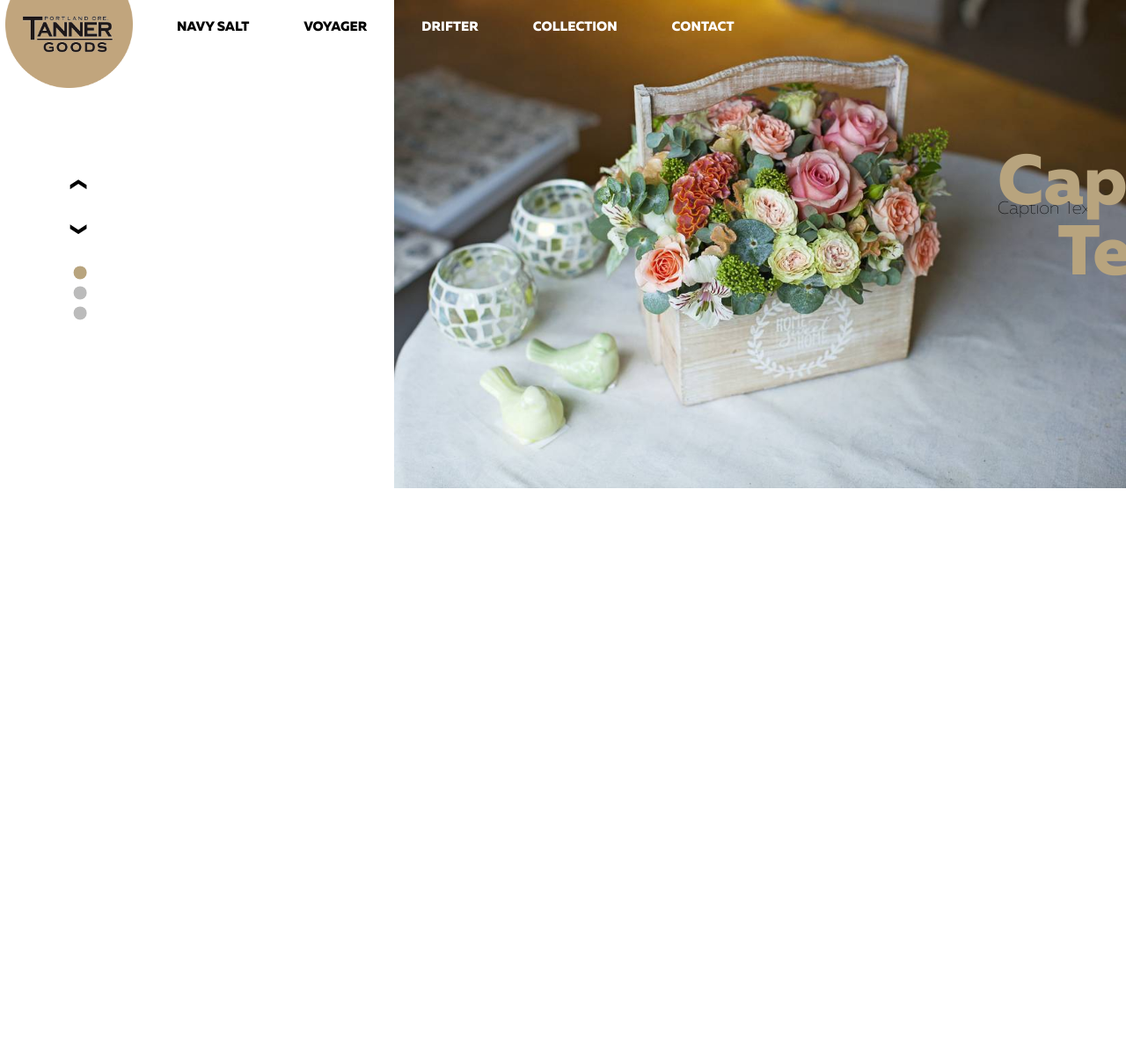
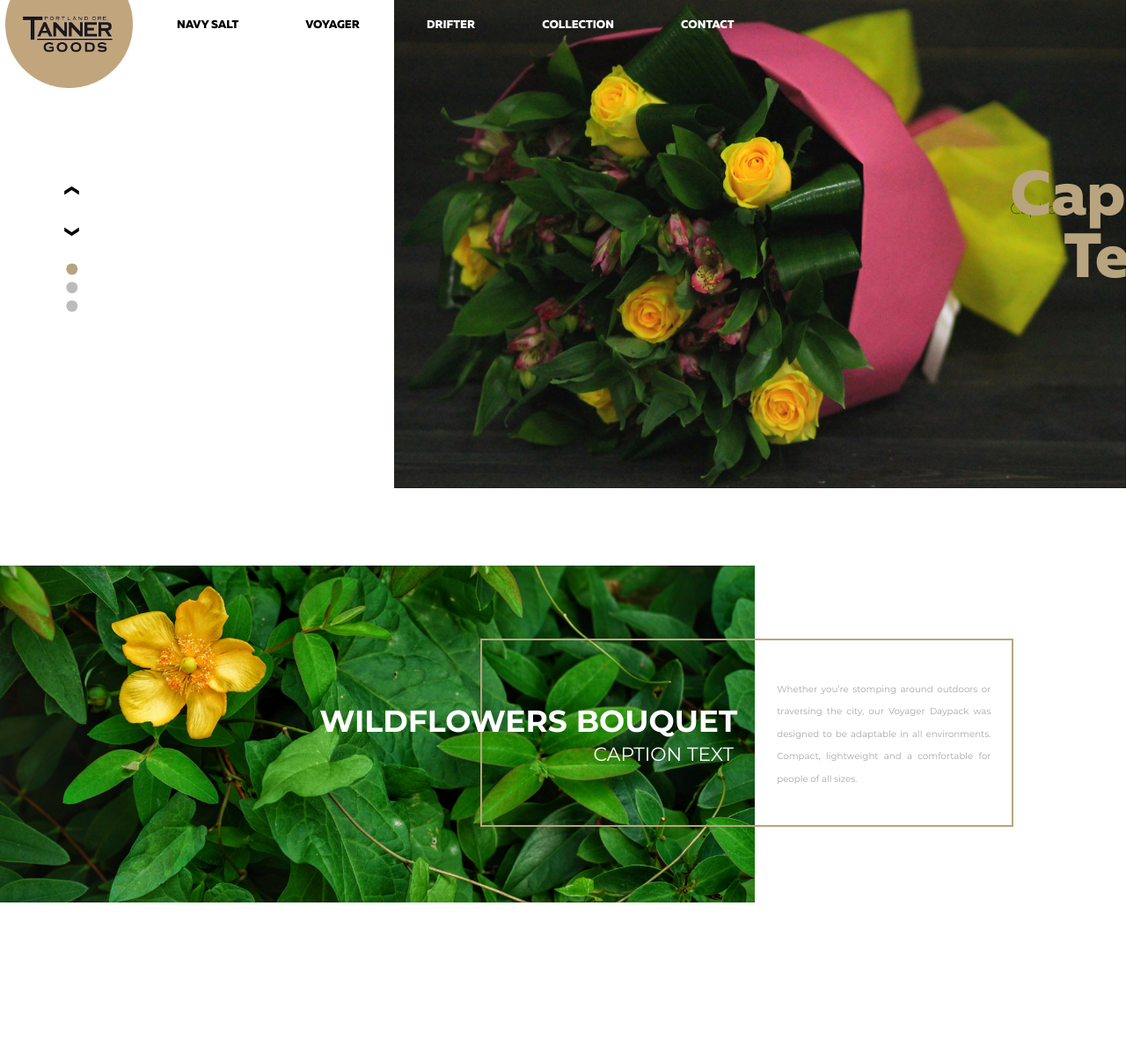
Before and after one commit to denis-fominykh/Flowers-Project, a website: page index.html in a window 1280 px wide. Shown: the top 1196 px of the page at 88% size. Before the commit the page ends 800 px from the top, so only its background shows below. Drawn offline with Linux system fonts and the light colour scheme; files whose address does not match are found by name.

Commit message:
Add Product Caption and adaptability

```diff
--- a/index.html
+++ b/index.html
@@ -29,54 +29,29 @@
 
 
 	<main class="Main">
-		<section class="Slider">
+		<section class="Slider Slider-sliderContainer Slider-sliderContainer--sliderContainerHeight">
+			<div class="Slider Slider-sliderContainer Slider-sliderContainer--sliderContainerModifier">
 				<div class="Slider Slider-slideshowContainer Slider-slideshowContainer--slideshowModifier">
-
 					<div class="Slider Slider-mySlides Slider-mySlides--slidesFade">
-					<!--
-					<div class="Text Text-sliderText Text-sliderText--numberText">1 / 3</div>
-					-->
+						<img class="Slider Slider-slidesImg Slider-slidesImg--imgModifier"
+						     src="src/img/02.jpg">
+						<span class="Text Text-sliderText Text-sliderText--imgText">Caption Text</span>
+						<span class="Text Text-sliderText Text-sliderText--imgTextСaption">Caption Text</span>
+					</div>
+					<div class="Slider Slider-mySlides Slider-mySlides--slidesFade">
 						<img class="Slider Slider-slidesImg Slider-slidesImg--imgModifier"
 						     src="src/img/01.jpg">
-					<span class="Text Text-sliderText Text-sliderText--imgText">Caption
-						Text</span>
-					<span class="Text Text-sliderText Text-sliderText--imgTextСaption">Caption
-						Text</span>
+						<span class="Text Text-sliderText Text-sliderText--imgText">Caption Two</span>
+						<span class="Text Text-sliderText Text-sliderText--imgTextСaption">Caption Two</span>
 					</div>
-
 					<div class="Slider Slider-mySlides Slider-mySlides--slidesFade">
-					<!--
-					<div class="Text Text-sliderText Text-sliderText--numberText">2 / 3</div>
-					-->
-					<img class="Slider Slider-slidesImg Slider-slidesImg--imgModifier"
-					     src="src/img/02.jpg">
-					<span class="Text Text-sliderText Text-sliderText--imgText">Caption
-						Two</span>
-					<span class="Text Text-sliderText Text-sliderText--imgTextСaption">Caption
-						Two</span>
-				</div>
-
-				<div class="Slider Slider-mySlides Slider-mySlides--slidesFade">
-					<!--
-					<div class="Text Text-sliderText Text-sliderText--numberText">3 / 3</div>
-					-->
 						<img class="Slider Slider-slidesImg Slider-slidesImg--imgModifier"
 						     src="src/img/03.jpg">
-					<span class="Text Text-sliderText Text-sliderText--imgText">Caption
-						Three</span>
-					<span
-						class="Text Text-sliderText Text-sliderText--imgTextСaption">Caption
-						Three</span>
+						<span class="Text Text-sliderText Text-sliderText--imgText">Caption Three</span>
+						<span class="Text Text-sliderText Text-sliderText--imgTextСaption">Caption Three</span>
 					</div>
-
-				<!--
-				<a class="Slider Slider-sliderButton Slider-sliderButton--prevButton" onclick="plusSlides(-1)">&#10094;</a>
-				<a class="Slider Slider-sliderButton Slider-sliderButton--nextButton" onclick="plusSlides(1)">&#10095;</a>
-				-->
-
 				</div>
 				<br>
-
 				<div class="Slider Slider-sliderNavContainer Slider-sliderNavContainer--sliderNavModifier">
 					<div class="Slider Slider-sliderButtonContainer Slider-sliderButtonContainer--sliderButtonModifier">
 						<a class="Slider Slider-sliderButton Slider-sliderButton--prevButton" onclick="plusSlides(-1)">&#10094;</a>
@@ -88,7 +63,17 @@
 						<span class="Slider Slider-dotElement Slider-dotElement--dotModifier" onclick="currentSlide(3)"></span>
 					</div>
 				</div>
+			</div>
+		</section>
 
+		<section class="ProductCaption ProductCaption-productCaptionContainer--productCaptionHeight">
+			<div class="ProductCaption ProductCaption-productCaptionContainer--productCaptionModifier">
+				<p class="Text Text-productCaptionText Text-productCaptionText--productCaptionHeading">WILDFLOWERS BOUQUET</p>
+				<p class="Text Text-productCaptionText Text-productCaptionText--productCaptionText">CAPTION TEXT</p>
+				<p class="Text Text-productCaptionText Text-productCaptionText--productCaptionDescription">Whether you’re stomping around outdoors or traversing the city, our Voyager Daypack was designed to be adaptable in all environments. Compact, lightweight and a comfortable for people of all sizes.</p>
+				<div class="ProductCaption ProductCaption-descriptionBlock ProductCaption-descriptionBlock--descriptionBlockSize"></div>
+				<img class="ProductCaption ProductCaption-productImg ProductCaption-productImg--productImgSize" src="src/img/022.jpg">
+			</div>
 		</section>
 	</main>
 
--- /dev/null
+++ b/src/styles/modules/ProductCaption/_ProductCaption.scss
@@ -0,0 +1,43 @@
+.ProductCaption {
+
+	&-productCaptionContainer {
+
+		&--productCaptionModifier {
+			position: absolute;
+			top: 0;
+			right: 0;
+			bottom: 0;
+			left: 0;
+		}
+
+		&--productCaptionHeight {
+			margin-top: 7%;
+			position: relative;
+			height: 0;
+			padding-top: 43.2%;
+		}
+	}
+
+	&-productImg {
+
+		&--productImgSize {
+			position: relative;
+			width: 67%;
+			z-index: 2;
+		}
+	}
+
+	&-descriptionBlock {
+
+		&--descriptionBlockSize {
+			margin-right: 10%;
+			margin-top: 6.5%;
+			position: absolute;
+			right: 0;
+			width: 47%;
+			height: 38%;
+			border: 2px solid #b8a47e;
+			z-index: 3;
+		}
+	}
+}
--- a/src/styles/modules/Slider/_Slider.scss
+++ b/src/styles/modules/Slider/_Slider.scss
@@ -1,4 +1,21 @@
 .Slider {
+
+	&-sliderContainer {
+
+		&--sliderContainerModifier {
+			position: absolute;
+			top: 0;
+			right: 0;
+			bottom: 0;
+			left: 0;
+		}
+
+		&--sliderContainerHeight {
+			position: relative;
+			height: 0;
+			padding-top: 43.2%;
+		}
+	}
 
 	&-slideshowContainer {
 
@@ -28,7 +45,7 @@
 
 		&--imgModifier {
 			vertical-align: middle;
-			width:100%;
+			width: 65vw; /* 100 %*/
 		}
 	}
 
@@ -46,7 +63,7 @@
 	&-sliderButtonContainer {
 
 		&--sliderButtonModifier {
-			margin-right: 16px;
+			margin-right: 1vw; /* 16px */
 		}
 	}
 
@@ -56,11 +73,11 @@
 			cursor: pointer;
 			position: relative;
 			width: auto;
-			padding: 16px;
-			margin-top: -22px;
+			padding: 1.15vw; /* 16px */
+			/*margin-top: -22px;*/
 			color: black;
 			font-weight: bold;
-			font-size: 18px;
+			font-size: 1.25vw; /* 18px */
 			transition: 0.6s ease;
 			border-radius: 100px;
 		}
@@ -80,9 +97,9 @@
 
 		&--dotModifier {
 			cursor: pointer;
-			height: 15px;
-			width: 15px;
-			margin: 0 2px;
+			height: 1vw; /* 15px */
+			width: 1vw; /* 15px */
+			margin: 1px 2px;
 			background-color: #bbb;
 			border-radius: 50%;
 			display: inline-block;
--- a/src/styles/modules/Text/_Text.scss
+++ b/src/styles/modules/Text/_Text.scss
@@ -8,13 +8,28 @@
 	src: url("fonts/Muller-Thin-DEMO.ttf");
 }
 
+@font-face {
+	font-family: Montserrat-Bold;
+	src: url("fonts/Montserrat-Bold.ttf");
+}
+
+@font-face {
+	font-family: Montserrat-Light;
+	src: url("fonts/Montserrat-Light.ttf");
+}
+
+@font-face {
+	font-family: Montserrat-Regular;
+	src: url("fonts/Montserrat-Regular.ttf");
+}
+
 .Text {
 
 	&-navText {
 
 		&--navTextModifier {
 			font-family: MullerExtraBoldDEMO;
-			font-size: 15px;
+			font-size: 1vw;
 			display: inline-block;
 			line-height: 1;
 			text-decoration:none;
@@ -25,7 +40,7 @@
 		&--navTextModifier:after {
 			display: block;
 			content: "";
-			height: 2px;
+			height: 0.1vw; /* 2px */
 			width: 0%;
 			left: 50%;
 			position: absolute;
@@ -61,36 +76,62 @@
 
 	&-sliderText {
 
-		/*
-		&--numberText {
-			font-family: MullerExtraBoldDEMO;
-			color: #f2f2f2;
-			font-size: 12px;
-			padding: 8px 12px;
-			position: absolute;
-			top: 0;
-		}
-		*/
-
 		&--imgText, &--imgTextСaption {
 			position: absolute;
-			bottom: 8px;
+			bottom: 1.3%;
 			text-align: center;
-			margin-left: -146px;
+			margin-left: -15.8%; /* -146px */
 		}
 
 		&--imgText {
 			font-family: MullerThinDEMO;
-			font-size: 20px;
+			font-size: 1.4vw;
 			margin-bottom: 36%;
 			color: black;
 
 		}
+
 		&--imgTextСaption{
 			font-family: MullerExtraBoldDEMO;
-			font-size: 80px;
+			font-size: 5.55vw; /* 80px */
 			margin-bottom: 26%;
 			color: #b8a47e;
+		}
+	}
+
+	&-productCaptionText {
+
+		&--productCaptionHeading, &--productCaptionText, &--productCaptionDescription {
+			position: absolute;
+			right: 0;
+			z-index: 4;
+		}
+
+		&--productCaptionHeading {
+			font-family: Montserrat-Bold;
+			font-size: 2.7vw;
+			margin-top: 12.5%;
+			margin-right: 34.5%;
+			color: white;
+		}
+
+		&--productCaptionText {
+			font-family: Montserrat-Regular;
+			font-size: 1.7vw;
+			margin-top: 16%;
+			margin-right: 34.85%;
+			color: white;
+		}
+
+		&--productCaptionDescription {
+			font-family: Montserrat-Regular;
+			width: 19%;
+			color: #a7a7a7;
+			margin-top: 10%;
+			margin-right: 12%;
+			text-align: justify;
+			line-height: 2vw;
+			font-size: 0.8vw;
 		}
 	}
 }
--- a/src/styles/style.scss
+++ b/src/styles/style.scss
@@ -3,3 +3,4 @@
 @import "modules/Footer/_Footer";
 @import "modules/Text/_Text";
 @import "modules/Slider/_Slider";
+@import "modules/ProductCaption/_ProductCaption";
```
Also changed, not shown: dist/css/style.css, src/img/011.jpg (added), src/img/022.jpg (added), src/img/0221.jpg (added), src/img/033.jpg (added), src/img/044.jpg (added), src/styles/modules/Text/fonts/Montserrat-Bold.ttf (added), src/styles/modules/Text/fonts/Montserrat-Light.ttf (added), src/styles/modules/Text/fonts/Montserrat-Regular.ttf (added). Lines whose indentation alone changed are shown as unchanged.
